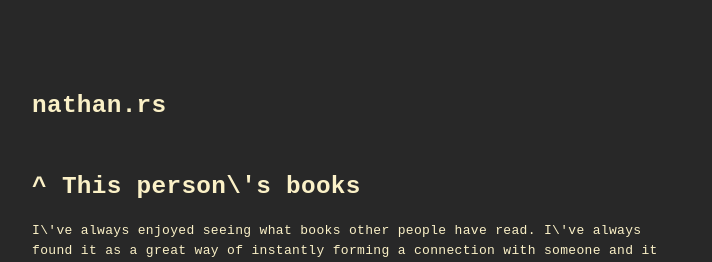
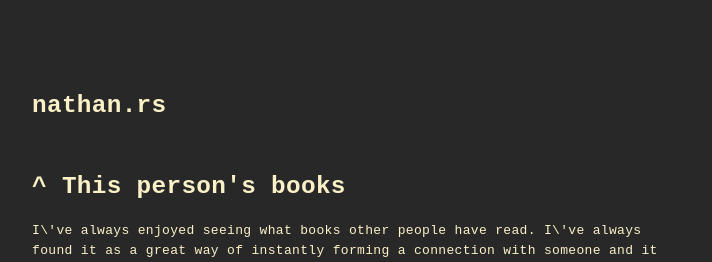
Before and after one commit to nathan-barry/next-js-site, a Next.js app: page /books in a window 1280 px wide. Shown: the top 262 px of the page, without its empty margins (280-992 px from the left). Built offline with nearby package versions, Linux system fonts and the light colour scheme; no server answers.

Commit message:
fixed books header

```diff
--- a/pages/books.js
+++ b/pages/books.js
@@ -11,7 +11,7 @@ export default function Home({ posts }) {
         />
         <link rel="icon" href="/favicon.ico" />
       </Head>
-      <h1>^ This person\'s books</h1>
+      <h1>^ This person's books</h1>
       <br></br>
       <p>
         I\'ve always enjoyed seeing what books other people have read. I\'ve
```
